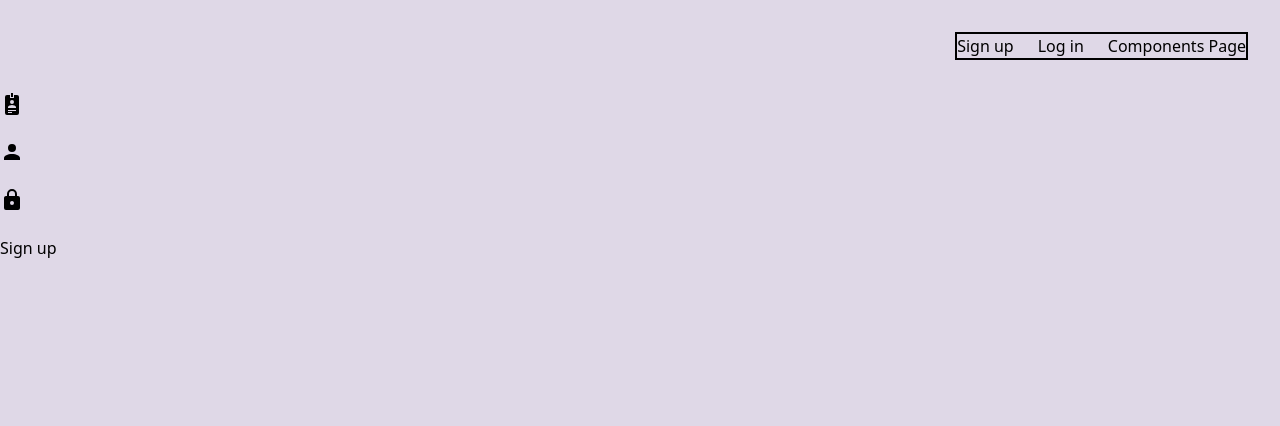
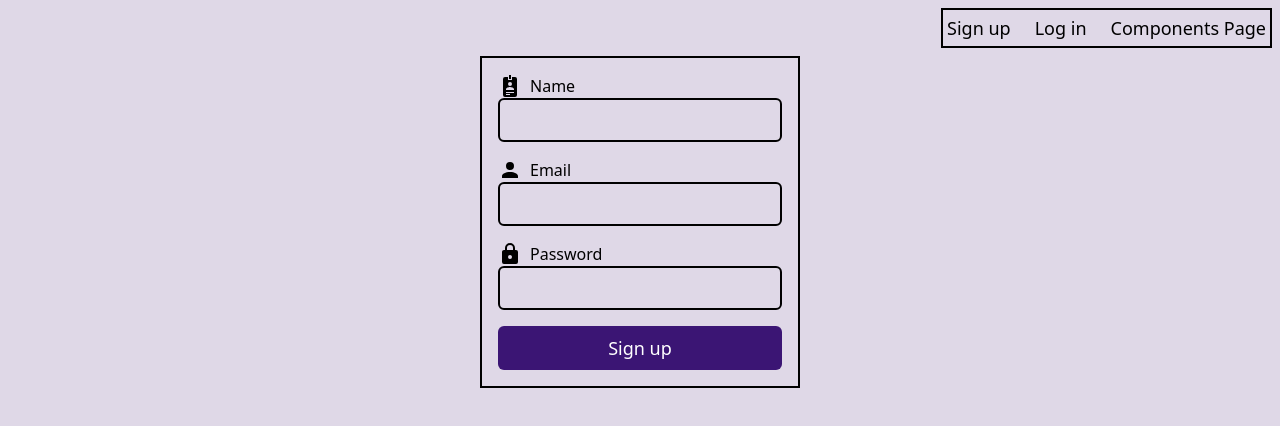
Before and after one commit to Phil-G-94/PricingPortal, a React (Vite) app in the folder client/: page /signup in a window 1280 px wide. Shown: the top 426 px of the page. Built offline with nearby package versions, Linux system fonts and the light colour scheme; no server answers.

Commit message:
Style: update login and signup component
update styling for login and signup components
create, style and add loader component - conditionally rendered after form submission

```diff
--- /dev/null
+++ b/client/src/components/Loader.jsx
@@ -0,0 +1,11 @@
+function Loader() {
+    return (
+        <div className="flex space-x-2">
+            <div className="w-3 h-3 bg-inevi_dark_lavender rounded-full animate-bounce"></div>
+            <div className="w-3 h-3 bg-inevi_dark_lavender rounded-full animate-bounce delay-150"></div>
+            <div className="w-3 h-3 bg-inevi_dark_lavender rounded-full animate-bounce delay-300"></div>
+        </div>
+    );
+}
+
+export default Loader;
--- a/client/src/components/Login.jsx
+++ b/client/src/components/Login.jsx
@@ -3,6 +3,7 @@ import { useNavigate } from "react-router-dom";
 import Icon from "@mdi/react";
 import { mdiAccount, mdiLock } from "@mdi/js";
 import useAuth from "../hooks/useAuth";
+import Loader from "./Loader";
 
 function Login() {
     const emailRef = useRef();
@@ -65,10 +66,18 @@ function Login() {
     };
 
     return (
-        <>
-            <form id="formLogin" action="/login" onSubmit={onSubmitHandler}>
-                <label htmlFor="login_email">
+        <form
+            id="formLogin"
+            action="/login"
+            onSubmit={onSubmitHandler}
+            className="border-2 p-4 flex flex-col items-center gap-4 w-full max-w-xs mx-auto"
+        >
+            <label htmlFor="login_email" className="flex flex-col w-full">
+                <span className="flex items-center gap-2">
                     <Icon path={mdiAccount} title="login_email" size={1}></Icon>
+                    Email
+                </span>
+
                 <input
                     type="email"
                     name="login_email"
@@ -76,11 +85,16 @@ function Login() {
                     autoComplete="email"
                     ref={emailRef}
                     required
+                    className="border-2 rounded-md p-2 w-full"
                 />
             </label>
 
-                <label htmlFor="login_password">
+            <label htmlFor="login_password" className="flex flex-col w-full">
+                <span className="flex items-center gap-2">
                     <Icon path={mdiLock} title="login_password" size={1}></Icon>
+                    Password
+                </span>
+
                 <input
                     type="password"
                     name="login_password"
@@ -88,22 +102,29 @@ function Login() {
                     autoComplete="current-password"
                     ref={passwordRef}
                     required
+                    className="border-2 rounded-md p-2 w-full"
                 />
             </label>
 
-                {responseMessage !== "" && <p>{responseMessage}</p>}
+            {responseMessage !== "" && (
+                <p className="text-red-500">{responseMessage}</p>
+            )}
 
-                <div>
+            <div className="w-full flex justify-center">
                 {isLoading ? (
-                        <div></div>
+                    <Loader />
                 ) : (
                     <>
-                            <button type="submit">Log In</button>
+                        <button
+                            type="submit"
+                            className="bg-inevi_dark_purple text-white text-lg px-4 py-2 rounded-md w-full"
+                        >
+                            Log In
+                        </button>
                     </>
                 )}
             </div>
         </form>
-        </>
     );
 }
 
--- a/client/src/components/Navigation.jsx
+++ b/client/src/components/Navigation.jsx
@@ -7,8 +7,8 @@ function Navigation() {
     const [isOpen, setIsOpen] = useState("");
 
     return (
-        <header className="flex justify-end-safe md:flex-row p-6">
-            <nav className="m-2 border-2">
+        <header className="flex justify-end md:flex-row">
+            <nav className="m-2 border-2 p-1 text-center text-sm md:text-lg">
                 <ul className="hidden list-none gap-6 md:flex md:flex-row">
                     <li>
                         <NavLink to="/signup"> Sign up </NavLink>
--- a/client/src/components/Signup.jsx
+++ b/client/src/components/Signup.jsx
@@ -1,6 +1,7 @@
 import { useRef, useState } from "react";
 import Icon from "@mdi/react";
 import { mdiBadgeAccount, mdiAccount, mdiLock } from "@mdi/js";
+import Loader from "./Loader";
 
 function Signup() {
     const nameRef = useRef();
@@ -54,10 +55,17 @@ function Signup() {
     };
 
     return (
-        <>
-            <form id="formSignup" action="/signup" onSubmit={onSubmitHandler}>
-                <label htmlFor="signup_name">
+        <form
+            id="formSignup"
+            action="/signup"
+            onSubmit={onSubmitHandler}
+            className="border-2 p-4 flex flex-col items-center gap-4 w-full max-w-xs mx-auto"
+        >
+            <label htmlFor="signup_name" className="flex flex-col w-full">
+                <span className="flex items-center gap-2">
                     <Icon path={mdiBadgeAccount} title="name" size={1}></Icon>
+                    Name
+                </span>
                 <input
                     type="text"
                     name="signup_name"
@@ -65,10 +73,15 @@ function Signup() {
                     autoComplete="name"
                     ref={nameRef}
                     required
+                    className="border-2 rounded-md p-2 w-full"
                 />
             </label>
-                <label htmlFor="signup_email">
+
+            <label htmlFor="signup_email" className="flex flex-col w-full">
+                <span className="flex items-center gap-2">
                     <Icon path={mdiAccount} title="email" size={1}></Icon>
+                    Email
+                </span>
                 <input
                     type="email"
                     name="signup_email"
@@ -76,10 +89,15 @@ function Signup() {
                     autoComplete="username"
                     ref={emailRef}
                     required
+                    className="border-2 rounded-md p-2 w-full"
                 />
             </label>
-                <label htmlFor="signup_password">
-                    <Icon path={mdiLock} title="email" size={1}></Icon>
+
+            <label htmlFor="signup_password" className="flex flex-col w-full">
+                <span className="flex items-center gap-2">
+                    <Icon path={mdiLock} title="password" size={1}></Icon>
+                    Password
+                </span>
                 <input
                     type="password"
                     name="signup_password"
@@ -87,19 +105,25 @@ function Signup() {
                     autoComplete="new-password"
                     ref={passwordRef}
                     required
+                    className="border-2 rounded-md p-2 w-full"
                 />
             </label>
-                {responseMessage !== "" && <p>{responseMessage}</p>}
 
-                <div>
+            {responseMessage && <p className="text-red-500">{responseMessage}</p>}
+
+            <div className="w-full flex justify-center">
                 {isLoading ? (
-                        <div></div>
+                    <Loader />
                 ) : (
-                        <button type="submit">Sign up</button>
+                    <button
+                        type="submit"
+                        className="bg-inevi_dark_purple text-white text-lg px-4 py-2 rounded-md w-full"
+                    >
+                        Sign up
+                    </button>
                 )}
             </div>
         </form>
-        </>
     );
 }
 
```
Lines whose indentation alone changed are shown as unchanged.
